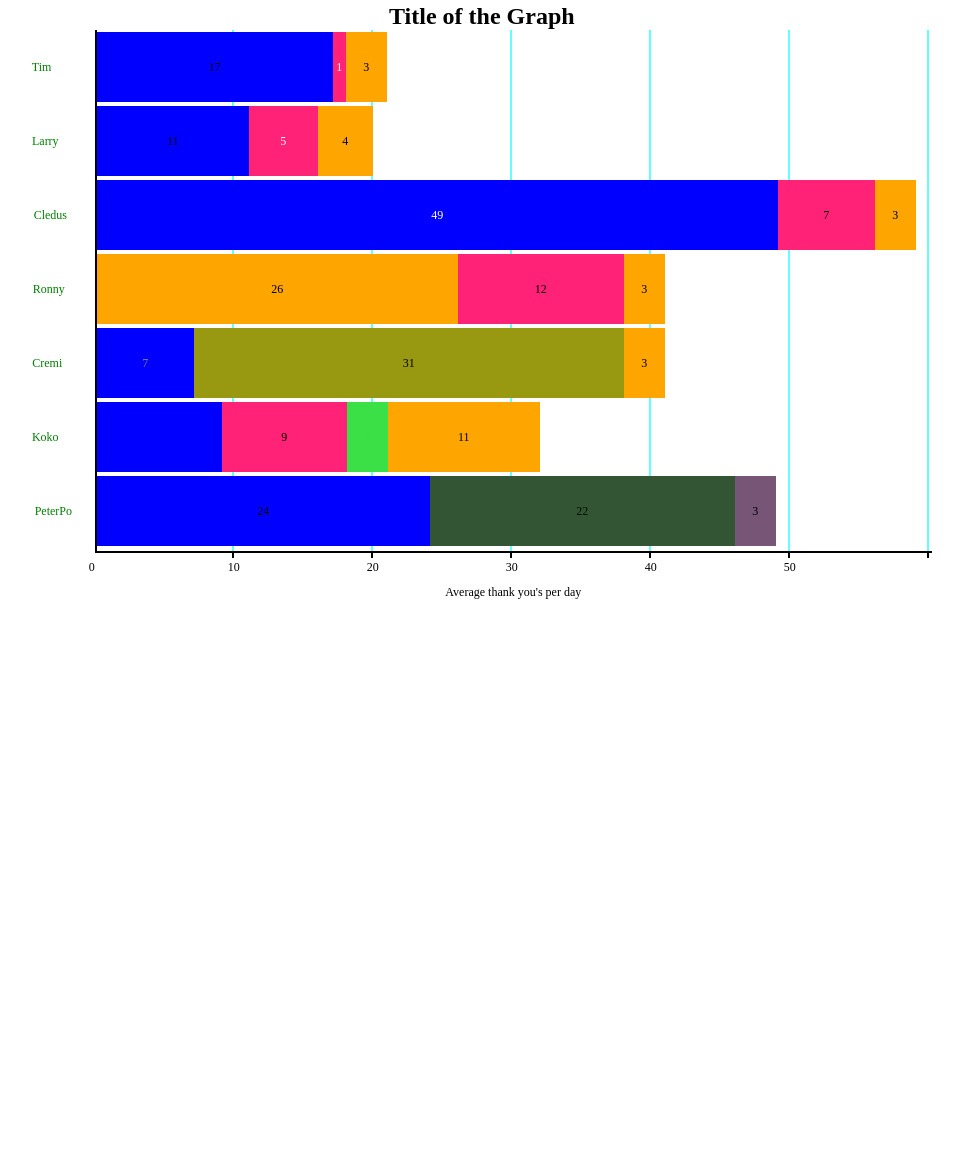
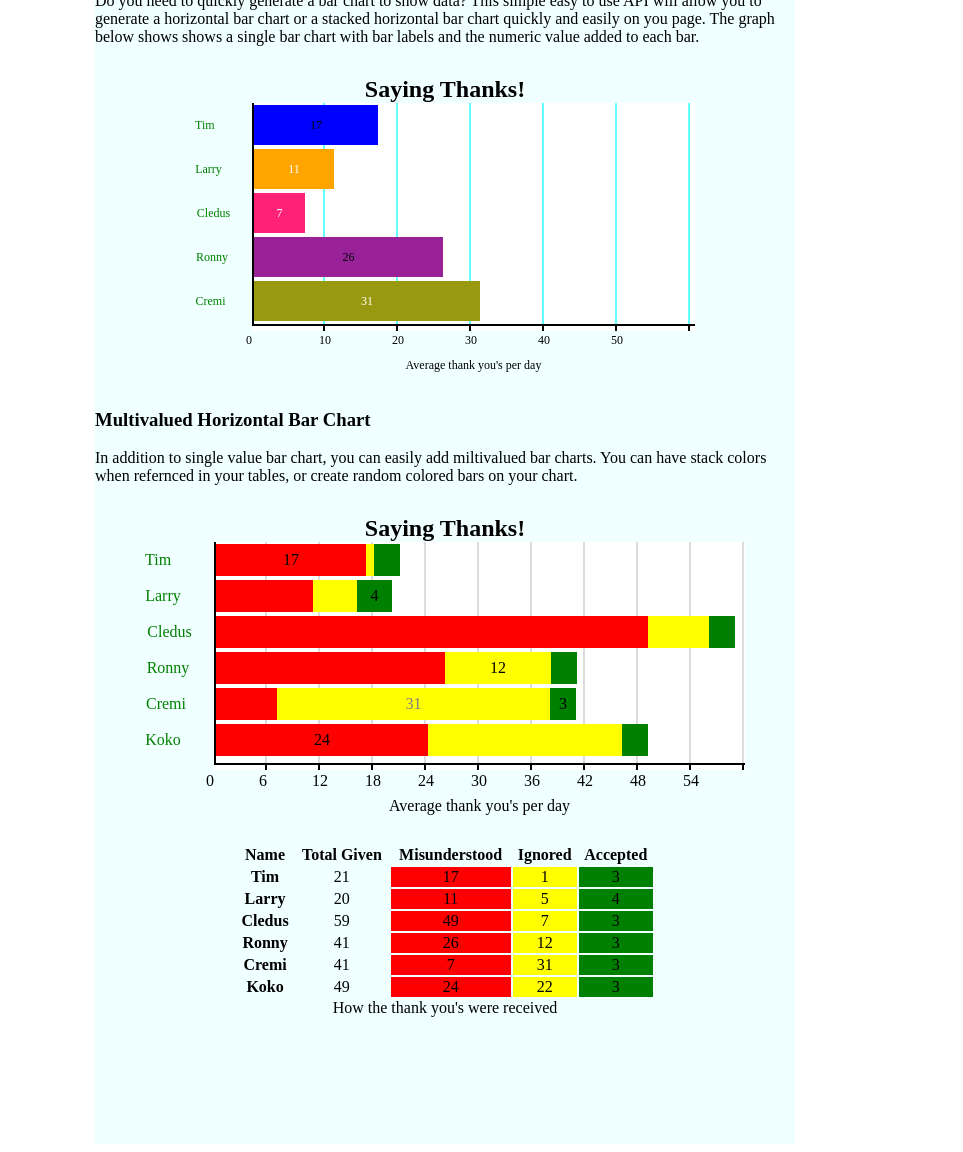
Before and after one commit to p00kO/barChart, a website: page index.html in a window 1280 px wide. Shown: the part 308-1460 px from the top of the page, without its empty margins (229-1192 px from the left). Before the commit the page ends 1164 px from the top, so only its background shows below. Drawn offline with nearby package versions, Linux system fonts and the light colour scheme.

Commit message:
Prepared simple demo page

```diff
--- a/index.html
+++ b/index.html
@@ -6,8 +6,73 @@
 
   </head>
   <body>
-    <h1>Here is my div:</h1>
-    <div id="graph"></div>
+    <div class="main">
+      <h1 class="title">Bar Chart Project</h1>
+      <h3>Single Valued Horizontal Bar Chart</h3>
+      <p>Do you need to quickly generate a bar chart to show data? This simple easy to use API will allow you to generate a horizontal bar chart or a stacked horizontal bar chart quickly and easily on you page. The graph below shows shows a single bar chart with bar labels and the numeric value added to each bar.</p>
+      <div class = "chart" id="graph"></div>
+      <h3>Multivalued Horizontal Bar Chart</h3>
+      <p>In addition to single value bar chart, you can easily add miltivalued bar charts. You can have stack colors when refernced in your tables, or create random colored bars on your chart.</p>
+      <div class = "chart" id="stackedHorizontalBC"></div>
+
+      <table id = "table">
+        <caption>How the thank you's were received</caption>
+        <thead>
+          <th scope="col">Name</th>
+          <th scope="col">Total Given</th>
+          <th scope="col">Misunderstood</th>
+          <th scope="col">Ignored</th>
+          <th scope="col">Accepted</th>
+        </thead>
+        <tbody>
+          <tr>
+            <th scope="row">Tim</th>
+            <td class= "t0">21</td>
+            <td class= "t1">17</td>
+            <td class= "t2">1</td>
+            <td class= "t3">3</td>
+          </tr>
+          <tr>
+            <th scope="row">Larry</th>
+            <td class= "t0">20</td>
+            <td class= "t1">11</td>
+            <td class= "t2">5</td>
+            <td class= "t3">4</td>
+          </tr>
+          <tr>
+            <th scope="row">Cledus</th>
+            <td class= "t0">59</td>
+            <td class= "t1">49</td>
+            <td class= "t2">7</td>
+            <td class= "t3">3</td>
+          </tr>
+          <tr>
+            <th scope="row">Ronny</th>
+            <td class= "t0">41</td>
+            <td class= "t1">26</td>
+            <td class= "t2">12</td>
+            <td class= "t3">3</td>
+          </tr>
+          <tr>
+            <th scope="row">Cremi</th>
+            <td class= "t0">41</td>
+            <td class= "t1">7</td>
+            <td class= "t2">31</td>
+            <td class= "t3">3</td>
+          </tr>
+          <tr>
+            <th scope="row">Koko</th>
+            <td class= "t0">49</td>
+            <td class= "t1">24</td>
+            <td class= "t2">22</td>
+            <td class= "t3">3</td>
+          </tr>
+        </tbody>
+
+      </table>
+  </div>
+
+
   </body>
   <script src="barGraph.js"></script>
   <script src="script.js"></script>
--- a/script.js
+++ b/script.js
@@ -1,15 +1,22 @@
-const data = [ {'value': [17,1,3],'color' :['blue', '#ff2277', 'orange'],'labelColor' :['black', 'white','black'], 'barLabel': 'Tim' },
-               {'value': [11,5,4], 'color' :['blue', '#ff2277', 'orange'], 'labelColor' :['black', 'white', 'black'], 'barLabel': 'Larry'},
-               {'value' : [49,7,3], 'color' :['blue', '#ff2277', 'orange'], 'labelColor' :['white', 'black', 'black'], 'barLabel' : 'Cledus'},
-               {'value' : [26,12,3], 'color' :['orange', '#ff2277', 'orange'], 'labelColor' :['black', 'black', 'black'], 'barLabel': 'Ronny'},
-               {'value' : [7,31,3], 'color' :['blue', '#999911', 'orange'], 'labelColor' :['grey', 'black', 'black'], 'barLabel':'Cremi'},
-               {'value' : [9,9,3,11], 'color' :['blue', '#ff2277',, 'orange'], 'labelColor' :[, 'black',,'black'], 'barLabel' : 'Koko'},
-               {'value': [24,22,3], 'color' :['blue', '#335533', '#775577'], 'labelColor' :['black', '#001100', 'black'], 'barLabel': 'PeterPo'}
+const data1 = [ {'value': [17],'color' :['blue'],'labelColor' :['black'], 'barLabel': 'Tim' },
+               {'value': [11], 'color' :['orange'], 'labelColor' :['white'], 'barLabel': 'Larry'},
+               {'value' : [7], 'color' :['#ff2277'], 'labelColor' :['white'], 'barLabel' : 'Cledus'},
+               {'value' : [26], 'color' :['#992299'], 'labelColor' :['black'], 'barLabel': 'Ronny'},
+               {'value' : [31], 'color' :['#999911'], 'labelColor' :['white'], 'barLabel':'Cremi'},
               ];
 
-const options = {
-                  width: 900,
-                  height: 600,
+
+const data2 = [ {'value': [17,1,3],'color' :['red','yellow','green'],'labelColor' :['black'], 'barLabel': 'Tim' },
+               {'value': [11,5,4], 'color' :['red','yellow','green'], 'labelColor' :[, , 'black'], 'barLabel': 'Larry'},
+               {'value' : [49,7,3], 'color' :['red','yellow','green'], 'labelColor' :[, ,], 'barLabel' : 'Cledus'},
+               {'value' : [26,12,3], 'color' :['red','yellow','green'], 'labelColor' :[, 'black', ], 'barLabel': 'Ronny'},
+               {'value' : [7,31,3], 'color' :['red','yellow','green'], 'labelColor' :[,'grey', 'black'], 'barLabel':'Cremi'},
+               {'value': [24,22,3], 'color' :['red','yellow','green'], 'labelColor' :['black',,], 'barLabel': 'Koko'}
+              ];
+
+const options1 = {
+                  width: 500,
+                  height: 300,
                   barColor: "blue",
                   barSpacing: 4,
                   graphFont: 12,
@@ -18,19 +25,32 @@ const options = {
                   yLableColor: 'green',
                   backgroundBarColor: 'rgb(100,255,255)',
                   titleFont: {size: 24, color: "black"},
-                  title: "Title of the Graph",
+                  title: "Saying Thanks!",
                   xAxisTitle: 'Average thank you\'s per day',
                   xAxisTitleFont: {size: 24, color: "black"},
                   xMax: 60,
                   xsteps: 6
                 };
-let element = $("#graph");
+let element1 = $("#graph");
 
-// const data = [ {'value': [17],'color' :['blue'],'labelColor' :['black'], 'barLabel': 'Tim' },
-//                {'value': [11], 'color' :['blue', '#ff2277', 'orange'], 'labelColor' :['black', 'white', 'black'], 'barLabel': 'Larry'},
-//                {'value' : [7], 'color' :['blue', '#ff2277', 'orange'], 'labelColor' :['white', 'black', 'black'], 'barLabel' : 'Cledus'},
-//                {'value' : [26], 'color' :['orange', '#ff2277', 'orange'], 'labelColor' :['black', 'black', 'black'], 'barLabel': 'Ronny'},
-//                {'value' : [31], 'color' :['blue', '#999911', 'orange'], 'labelColor' :['grey', 'black', 'black'], 'barLabel':'Cremi'},
-//               ];
+const options2 = {
+  width: 600,
+  height: 300,
+  barColor: "blue",
+  barSpacing: 4,
+  graphFont: 16,
+  barLabelColor: "red",
+  barLabelPosition: 'center',
+  yLableColor: 'green',
+  backgroundBarColor: 'rgb(220,220,220)',
+  titleFont: {size: 24, color: "black"},
+  title: "Saying Thanks!",
+  xAxisTitle: 'Average thank you\'s per day',
+  xAxisTitleFont: {size: 24, color: "black"},
+  xMax: 60,
+  xsteps: 10
+};
 
-drawBarChart(data, options, element);
+let element2 = $("#stackedHorizontalBC");
+drawBarChart(data1, options1, element1);
+drawBarChart(data2, options2, element2);
--- a/style.css
+++ b/style.css
@@ -1,10 +1,47 @@
-.rectangle {
-  margin-top: 5px;
-  height: 50px;
-  width: 100px;
-  background-color: #555;
+
+.title {
+  background-color: aqua;
+  text-align : center;
+  font-size : 3rem;
+  padding : 10%
 }
 
-#graph{
-  margin : 20%;
+.main {
+  background-color: azure;
+  width : 50%;
+  padding-bottom : 10%;
+  margin-left : 25%;
+  margin-right: 25%;
+  min-width: 700px;
 }
+
+.chart {
+  padding-top : 2%;
+  padding-bottom : 2%;
+  margin : auto;
+}
+
+#table{
+  width : 60%;
+  margin : auto;
+  padding-top: 2%;
+  caption-side : bottom;
+}
+.t0{
+  text-align: center;
+}
+
+.t1{
+  background-color: red;
+  text-align: center;
+}
+
+.t2{
+  background-color: yellow;
+  text-align: center;
+}
+
+.t3{
+  background-color: green;
+  text-align: center;
+}
```
